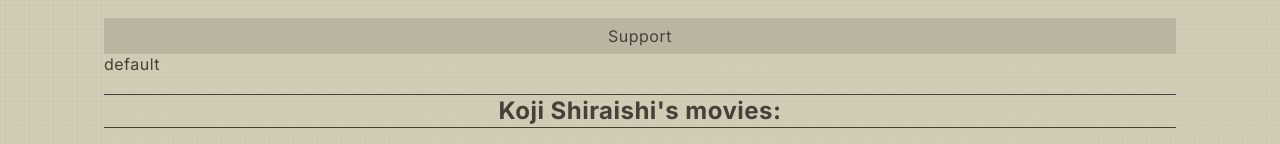
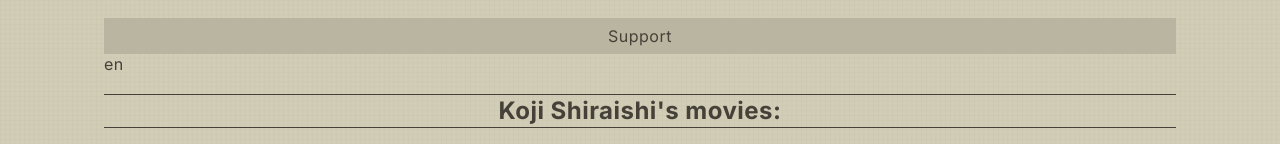
Before and after one commit to PavelKhomyakov/Portfolio-Page, a Next.js app: page / in a window 1280 px wide. Shown: the part 288-432 px from the top of the page. Built offline with nearby package versions, Linux system fonts and the light colour scheme.

Commit message:
Language check rollback 2

```diff
--- a/src/app/languageDetect.ts
+++ b/src/app/languageDetect.ts
@@ -1,7 +1,7 @@
-import { useRouter } from 'next/router';
-
 export function getUserLanguage(): string {
-    const router = useRouter();
-    const { locale } = router;
-    return locale || 'default';
+    if (typeof navigator !== 'undefined') {
+        const userLang = navigator.language;
+        return userLang.split('-')[0]; // Extract the language code (e.g., 'en' from 'en-US')
+    }
+    return 'default'; // Fallback to a default language
 }
```
